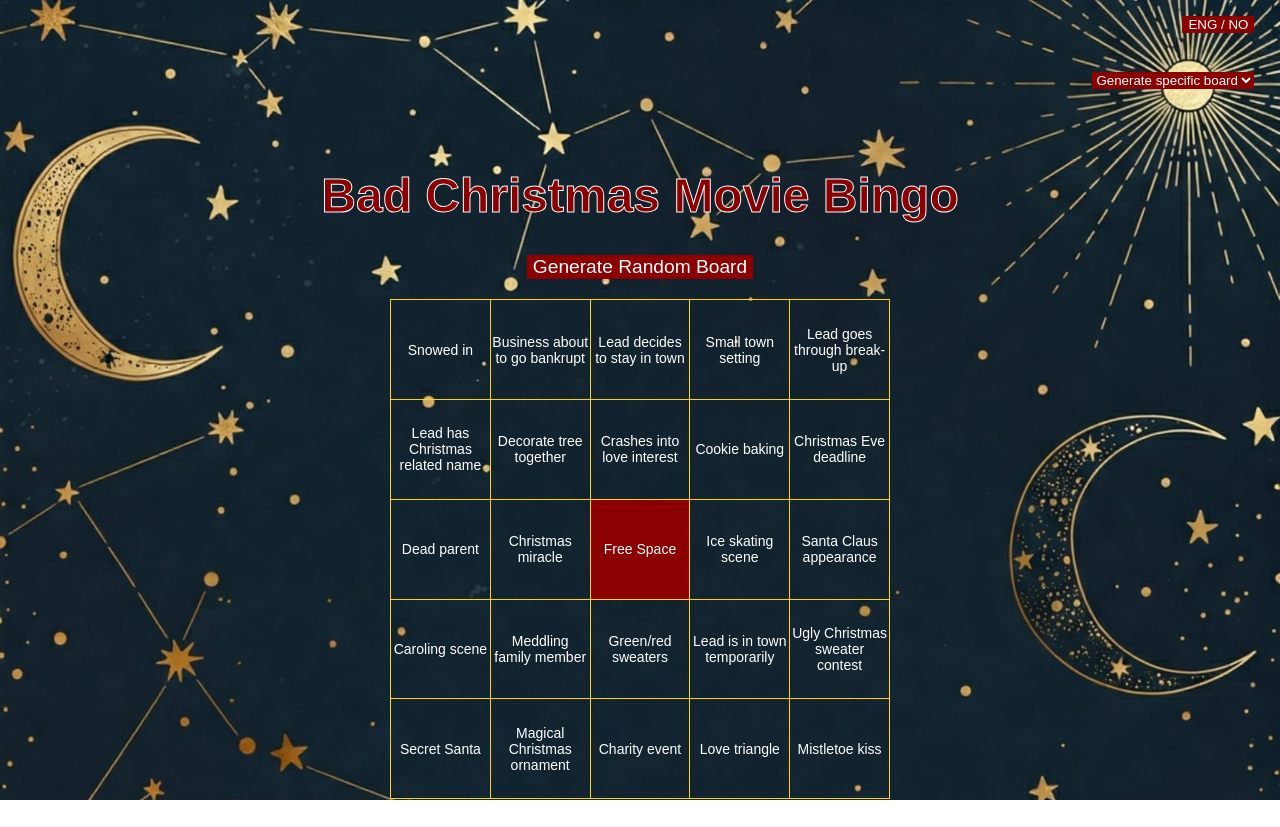
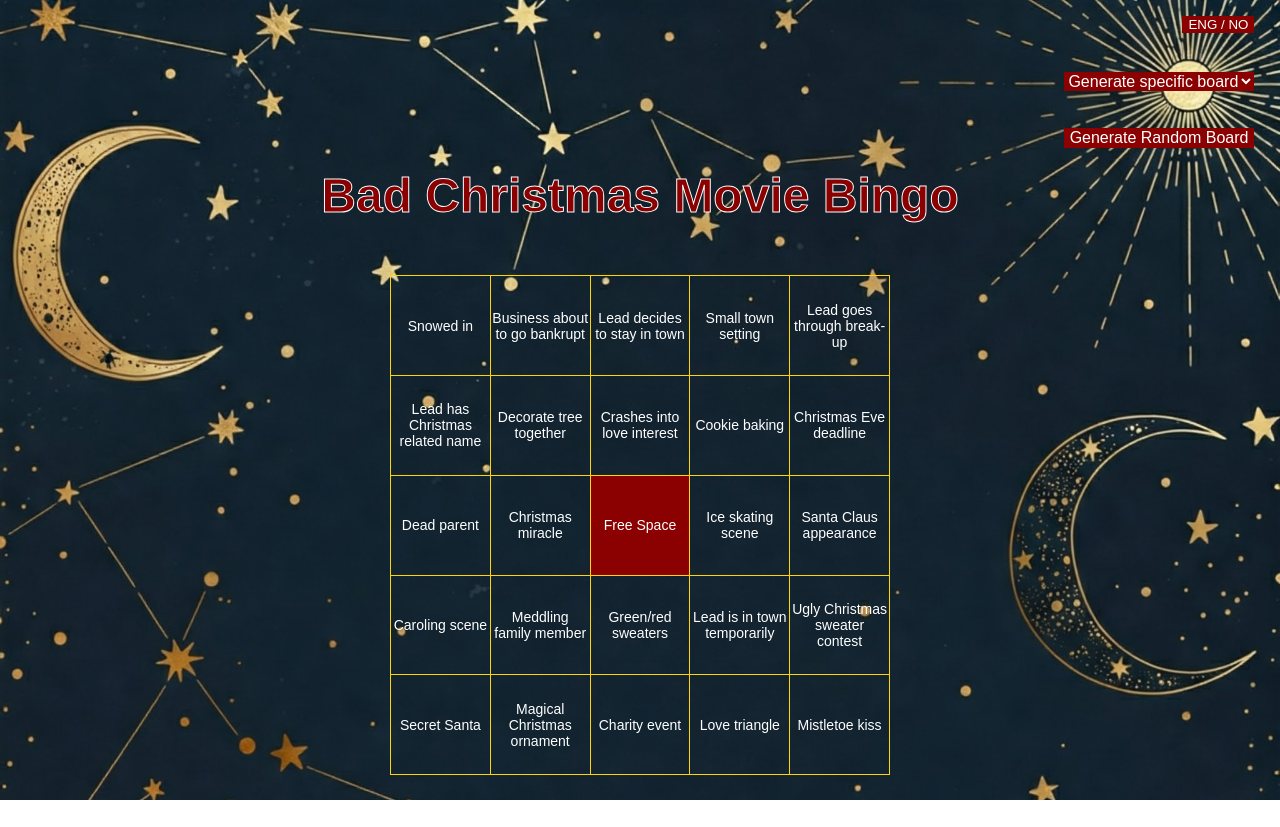
Before and after one commit to camkvi/camkvi.github.io, a plain HTML site: page bingo/index.html in a window 1280 px wide. Both pictures are taken after a click on the button "Generate Random Board". Drawn offline with nearby package versions, Linux system fonts and the light colour scheme.

Commit message:
move button

```diff
--- a/bingo/script.js
+++ b/bingo/script.js
@@ -80,11 +80,14 @@ function createBoard(phraseIndices) {
     }
   }
 
-  // After generating the board, move the header and buttons to the top center:
-  document.getElementById("myHeader").style.position = "relative";
-  document.getElementById("myHeader").style.fontSize = "3em"; // Reset font size
-  document.getElementById("generateButton").style.position = "relative";
-  document.getElementById("generateButton").style.fontSize = "1.2em"; // Reset font size
+// After generating the board, move the header and buttons to the top center:
+document.getElementById("myHeader").style.position = "relative";
+document.getElementById("myHeader").style.fontSize = "3em";
+
+document.getElementById("generateButton").style.position = "fixed"; // Change to fixed
+document.getElementById("generateButton").style.top = "16vh"; // Add top position
+document.getElementById("generateButton").style.right = "2vw"; // Add right position
+document.getElementById("generateButton").style.fontSize = "1em";
 }
 
 function checkBingo() {								// CHECK FOR BINGO
--- a/bingo/style.css
+++ b/bingo/style.css
@@ -50,6 +50,7 @@ button { /* Styles for all buttons */
     position: fixed;
     top: 9vh;  /* 2% of the viewport height */
     right: 2vw;
+    font-size: 1em;
     background-color: darkred;
     color: white;
     border: none; /* Remove any existing border */
```
